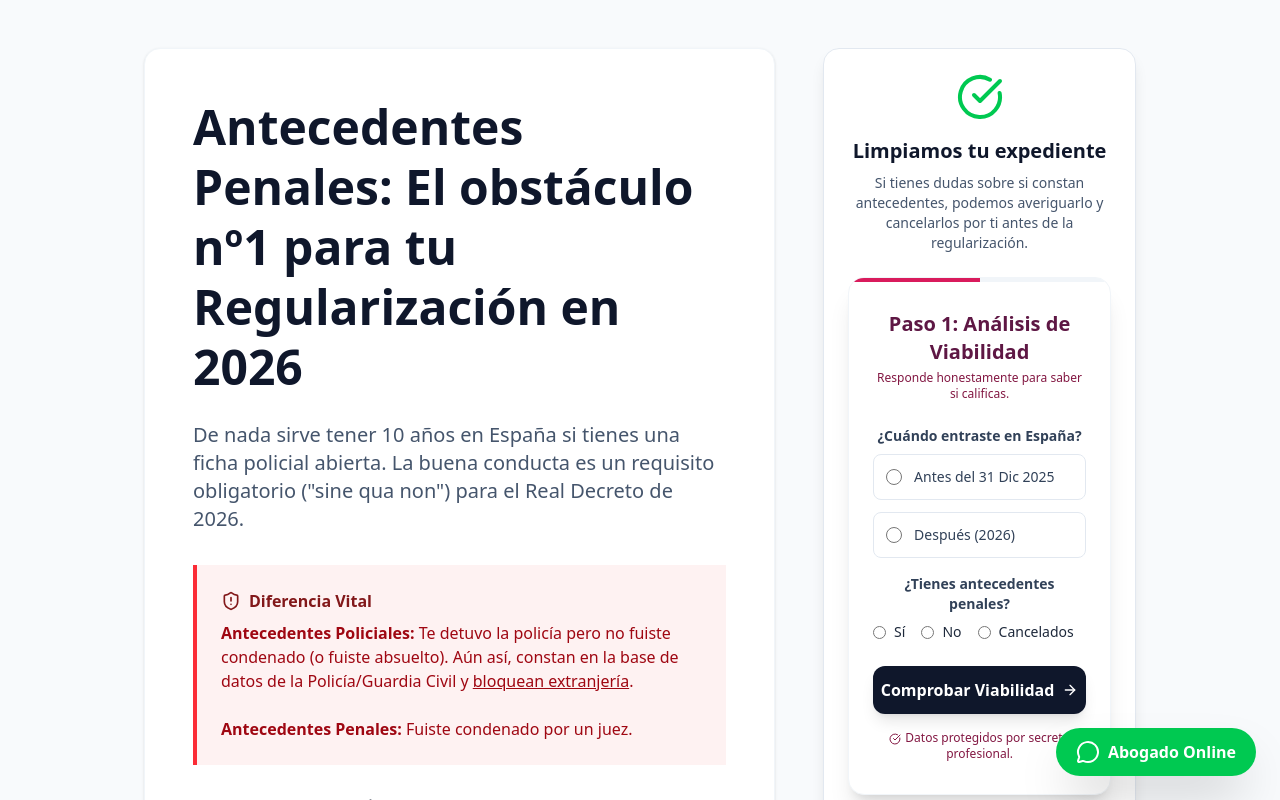
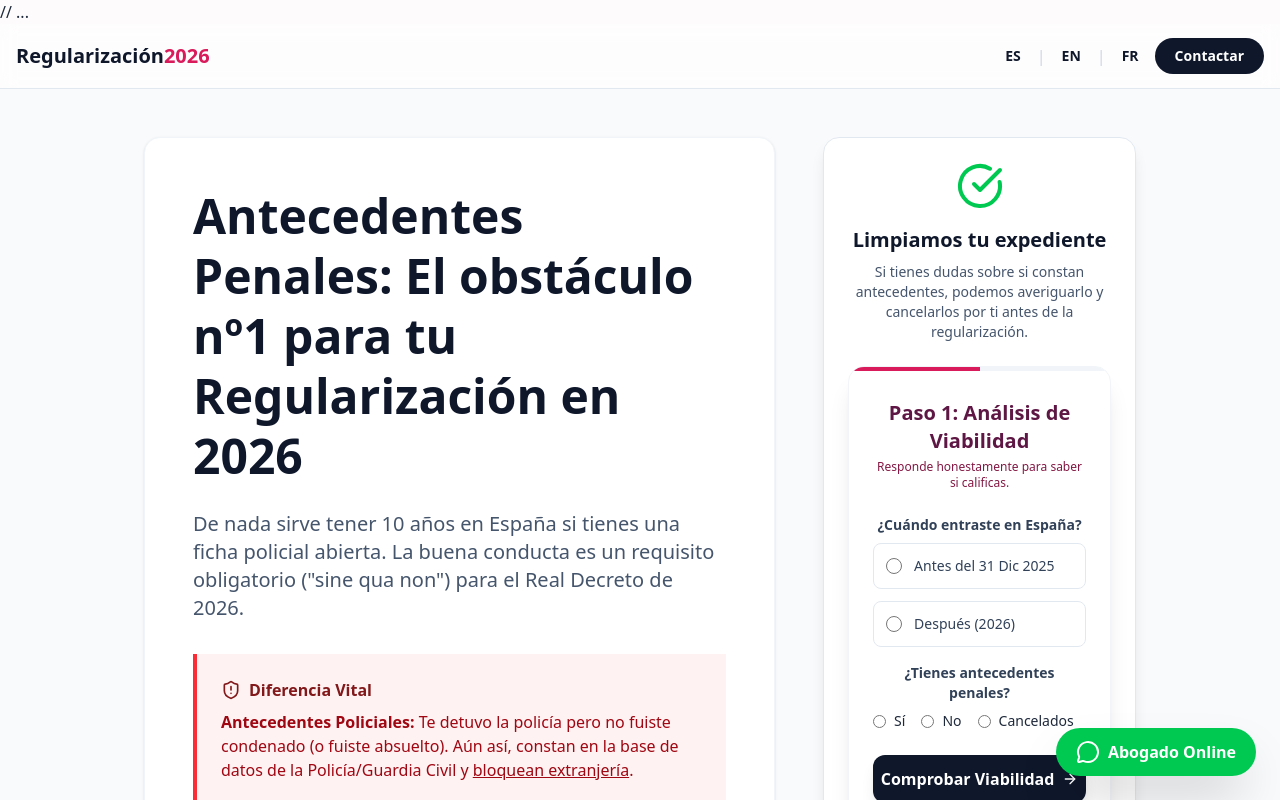
Before and after one commit to gomezgutierrez/regularizacion, a Next.js app: page /blog/antecedentes-penales in a window 1280 px wide. Shown: the top 800 px of the page. Built offline with nearby package versions, Linux system fonts and the light colour scheme.

Commit message:
fix: ensure SiteHeader is rendered in RootLayout

```diff
--- a/app/layout.tsx
+++ b/app/layout.tsx
@@ -6,6 +6,7 @@ import Script from "next/script";
 import { Analytics } from "@vercel/analytics/react";
 
 import { Footer } from "@/components/footer";
+import { SiteHeader } from "@/components/site-header";
 
 const geistSans = Geist({
   variable: "--font-geist-sans",
@@ -104,10 +105,15 @@ export default function RootLayout({
           `}
         </Script>
 
+
+
+        // ...
+
         <script
           type="application/ld+json"
           dangerouslySetInnerHTML={{ __html: JSON.stringify(jsonLd) }}
         />
+        <SiteHeader />
         {children}
         <Footer />
         <FloatingWhatsApp />
```
